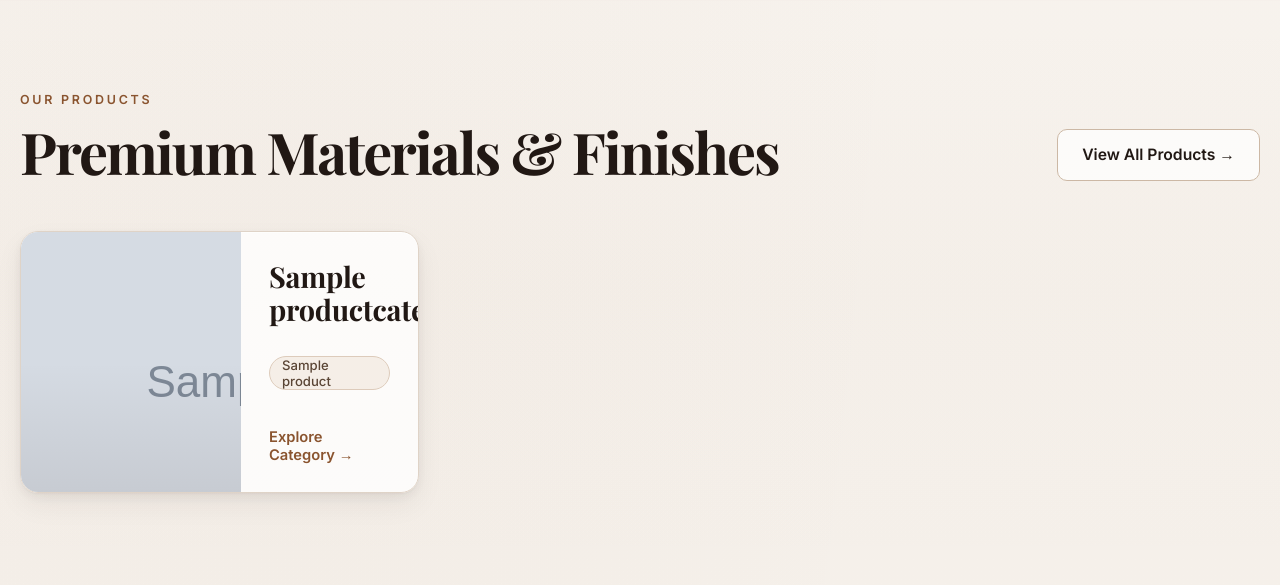
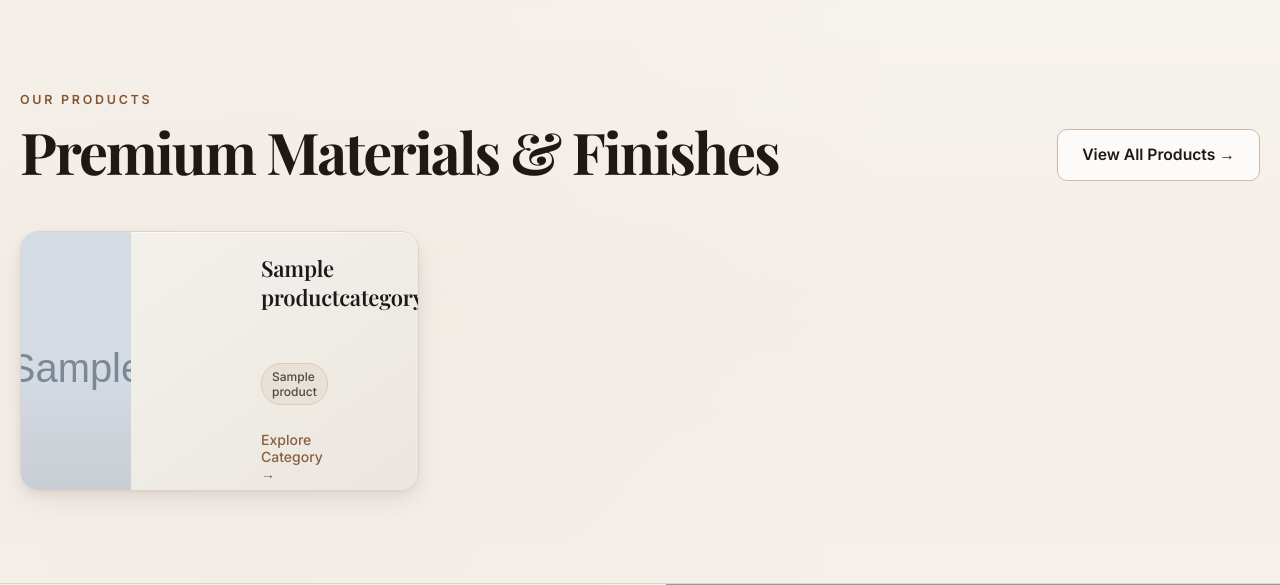
Before and after one commit to ayushujjawal99-stack/sudama-interiors, a Django app: page / in a window 1280 px wide. Shown: the part 1403-1988 px from the top of the page. Run offline with Django 5.2, Linux system fonts and the light colour scheme; tables that the repository leaves empty hold one stand-in row (values such as "Sample post"); grey boxes marked "Sample" are stand-in pictures; grey boxes are pictures that could not be loaded.

Commit message:
update content

```diff
--- a/static/css/style.css
+++ b/static/css/style.css
@@ -2121,3 +2121,143 @@ section[id] {
     font-weight: 600;
     line-height: 1.2;
 }
+
+/* ============================= */
+/* PRODUCT CATEGORY CARD - PREMIUM */
+/* ============================= */
+
+.product-category-card {
+    display: flex;
+    height: 260px;
+    border-radius: 22px;
+    overflow: hidden;
+    background: linear-gradient(145deg, #f5f2ee, #ebe6df);
+    transition: all 0.35s ease;
+    box-shadow: 0 10px 25px rgba(0, 0, 0, 0.04);
+    position: relative;
+}
+
+.product-category-card:hover {
+    transform: translateY(-8px) scale(1.01);
+    box-shadow: 0 25px 50px rgba(0, 0, 0, 0.10);
+}
+
+/* ============================= */
+/* IMAGE SECTION */
+/* ============================= */
+
+.product-card-image {
+    width: 50%;
+    height: 100%;
+    background-size: cover;
+    background-position: center;
+    position: relative;
+    transition: transform 0.5s ease;
+}
+
+.product-category-card:hover .product-card-image {
+    transform: scale(1.08);
+}
+
+/* subtle premium gradient overlay */
+.product-card-image::after {
+    content: "";
+    position: absolute;
+    inset: 0;
+    background: linear-gradient(to right, rgba(0,0,0,0.25), transparent 70%);
+}
+
+/* ============================= */
+/* CONTENT SECTION */
+/* ============================= */
+
+.product-card-body {
+    width: 50%;
+    padding: 22px 20px;
+    display: flex;
+    flex-direction: column;
+    justify-content: center;
+    z-index: 2;
+}
+
+/* Title */
+.product-card-body h3 {
+    font-size: 22px;
+    font-weight: 600;
+    color: #1a1a1a;
+    margin-bottom: 8px;
+    line-height: 1.3;
+}
+
+/* Description */
+.product-card-body p {
+    font-size: 14px;
+    color: #6b6b6b;
+    margin-bottom: 14px;
+    line-height: 1.5;
+}
+
+/* ============================= */
+/* TAGS */
+/* ============================= */
+
+.product-tags {
+    display: flex;
+    flex-wrap: wrap;
+    gap: 6px;
+    margin-bottom: 14px;
+}
+
+.product-tag {
+    background: #e7e1d8;
+    color: #4a4a4a;
+    padding: 5px 10px;
+    border-radius: 20px;
+    font-size: 12px;
+    transition: all 0.2s ease;
+}
+
+.product-tag:hover {
+    background: #d8cfc4;
+}
+
+/* ============================= */
+/* CTA LINK */
+/* ============================= */
+
+.explore-link {
+    font-weight: 500;
+    font-size: 14px;
+    color: #8b5e3c;
+    transition: all 0.25s ease;
+}
+
+.product-category-card:hover .explore-link {
+    transform: translateX(4px);
+    color: #6f462a;
+}
+
+/* ============================= */
+/* MOBILE OPTIMIZATION */
+/* ============================= */
+
+@media (max-width: 768px) {
+    .product-category-card {
+        flex-direction: column;
+        height: auto;
+    }
+
+    .product-card-image {
+        width: 100%;
+        height: 200px;
+    }
+
+    .product-card-body {
+        width: 100%;
+        padding: 18px;
+    }
+
+    .product-card-body h3 {
+        font-size: 18px;
+    }
+}
```
